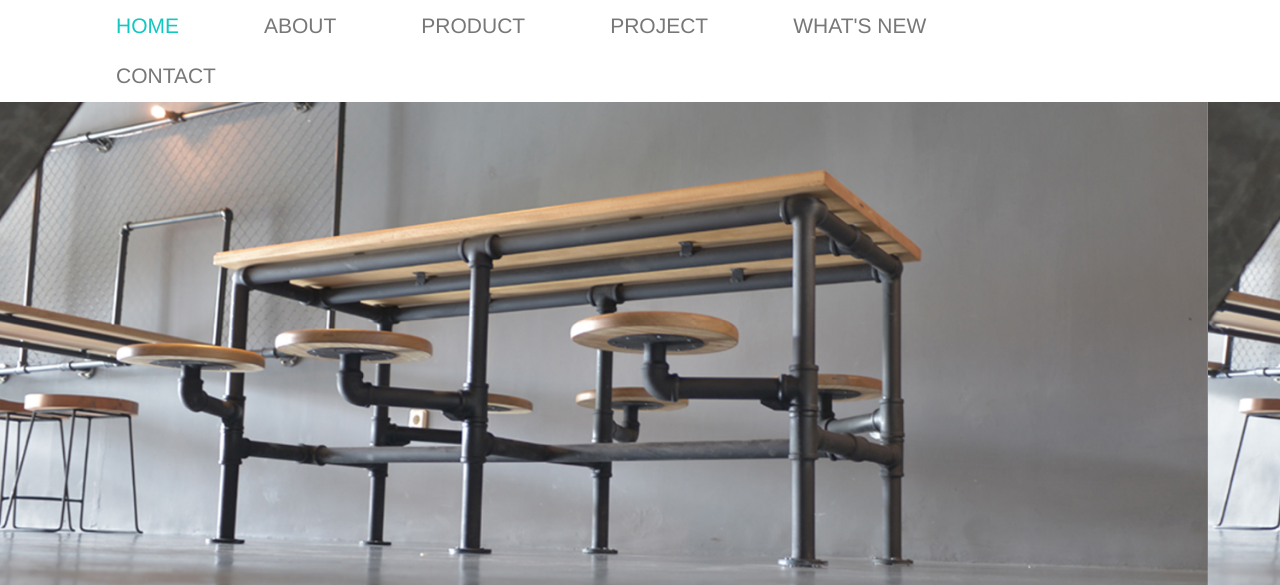
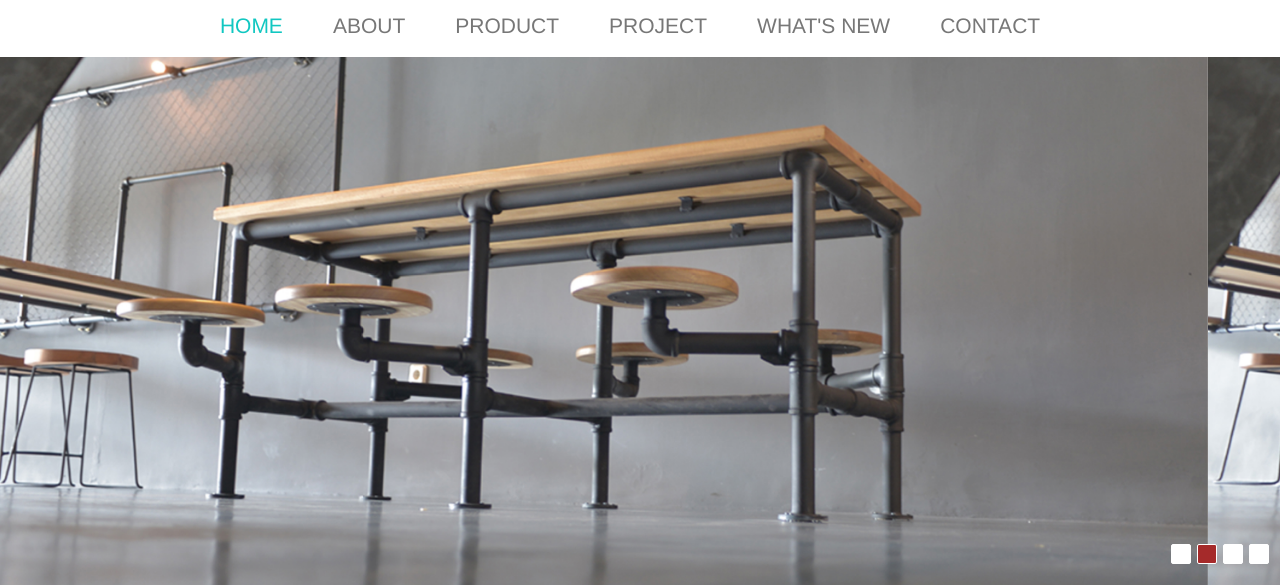
Before and after one commit to ariyantomardi/indowood, a plain HTML site: page index.html in a window 1280 px wide. Shown: the top 585 px of the page. Drawn offline with nearby package versions, Linux system fonts and the light colour scheme.

Commit message:
center menu

```diff
--- a/index.css
+++ b/index.css
@@ -217,10 +217,18 @@ margin-right: 20px;
   .nav > li {
       position: relative;
       display: block;
-      padding-right: 55px;
+      padding-right: 20px;
   }
   .tagline{
     text-align:right; text-transform:uppercase; position:relative; top:30%;margin-top: 50px;
   margin-right: 20px;
   }
 }
+.navbar .navbar-nav {
+    display: inline-block;
+    float: none;
+}
+
+.navbar .navbar-collapse {
+    text-align: center;
+}
```
